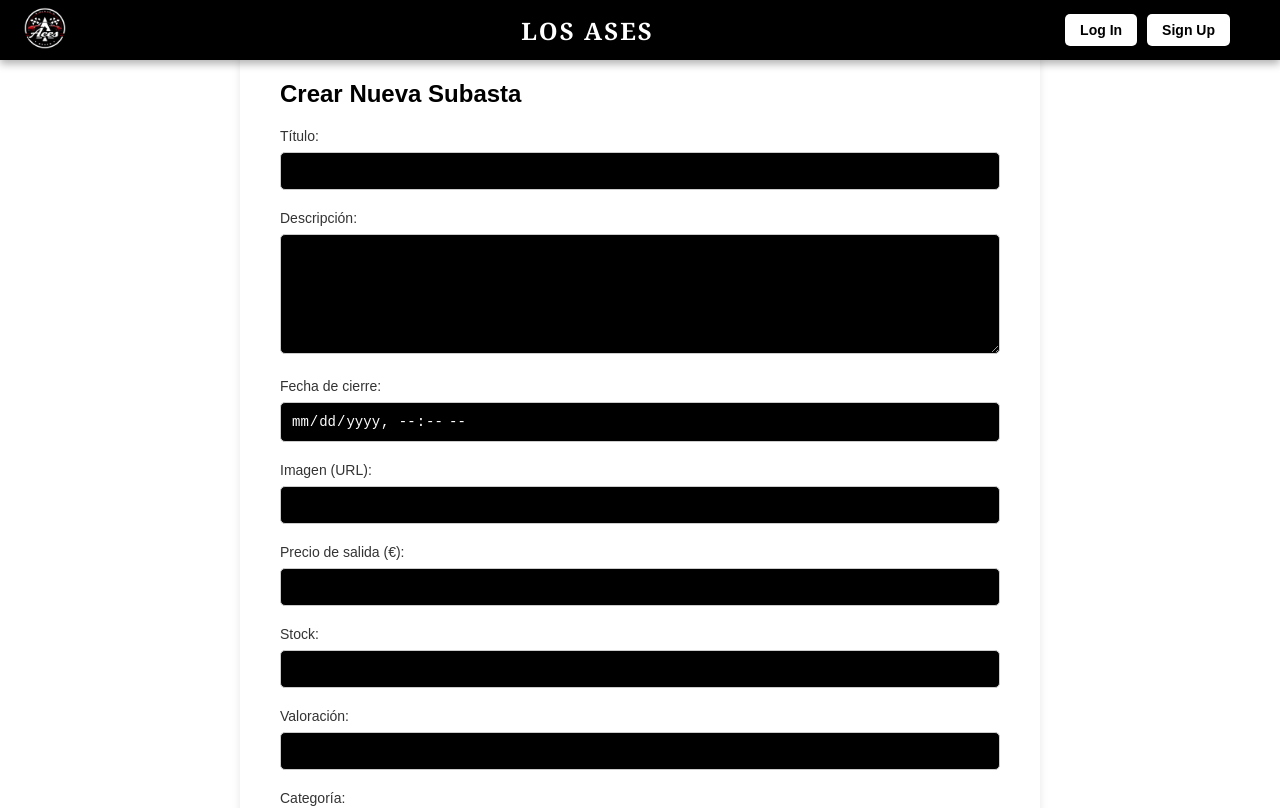
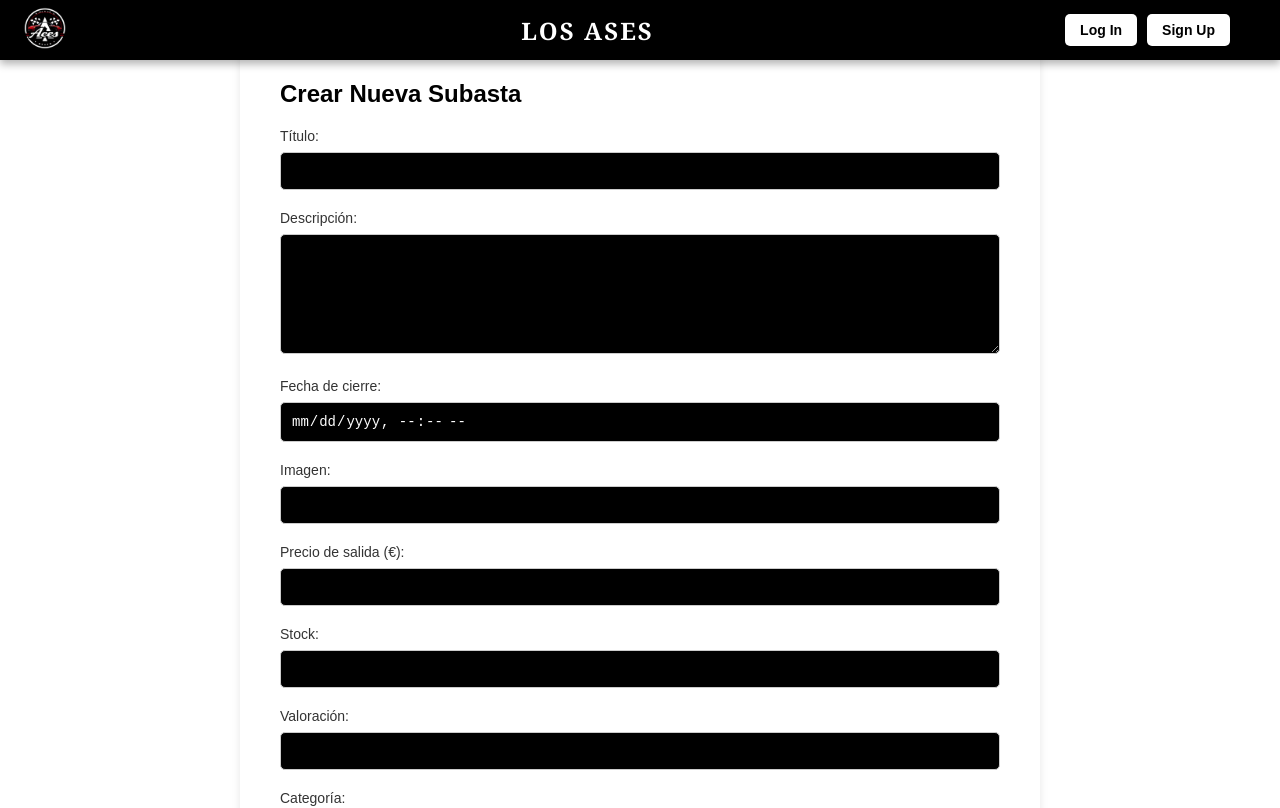
Before and after one commit to Markk40/Los-Ases, a Next.js app in the folder Sprint3/los-ases-app/: page /subastas/crear in a window 1280 px wide. Shown: the top 808 px of the page. Built offline with nearby package versions, Linux system fonts and the light colour scheme; no server answers.

Commit message:
modified url field in create and edit

```diff
--- a/Sprint3/los-ases-app/app/subastas/[id]/editar/page.jsx
+++ b/Sprint3/los-ases-app/app/subastas/[id]/editar/page.jsx
@@ -74,8 +74,8 @@ export default function EditAuction() {
           <label className={styles.label}>Fecha límite de cierre</label>
           <input className={styles.input} type="datetime-local" name="closing_date" value={formData.closing_date} onChange={handleChange} />
 
-          <label className={styles.label}>Imagen (URL)</label>
-          <input className={styles.input} type="text" name="thumbnail" accept="image/jpeg,image/png,image/webp" value={formData.thumbnail} onChange={handleChange} />
+          <label className={styles.label}>Imagen</label>
+          <input className={styles.input} type="text" name="thumbnail" accept="image/jpeg,image/jpg,image/png,image/webp" value={formData.thumbnail} onChange={handleChange} />
 
           <label className={styles.label}>Precio de salida</label>
           <input className={styles.input} type="number" name="price" value={formData.price} onChange={handleChange} />
--- a/Sprint3/los-ases-app/app/subastas/crear/page.jsx
+++ b/Sprint3/los-ases-app/app/subastas/crear/page.jsx
@@ -106,10 +106,11 @@ export default function CreateAuction() {
             </div>
 
             <div className={styles.formGroup}>
-              <label className={styles.label}>Imagen (URL):</label>
+              <label className={styles.label}>Imagen:</label>
               <input
                 type="text"
                 name="thumbnail"
+                accept="image/jpeg,image/jpg,image/png,image/webp"
                 value={formData.thumbnail}
                 onChange={handleChange}
                 className={styles.input}
```
